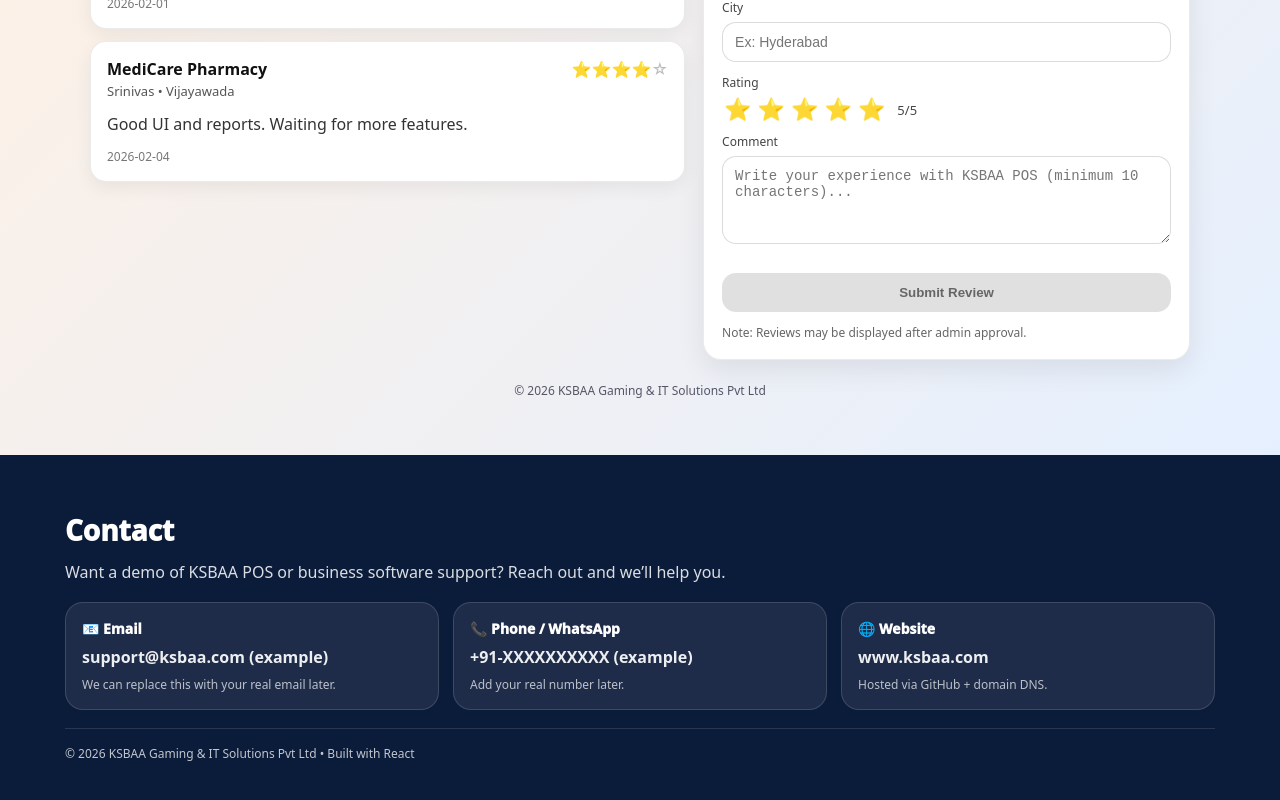
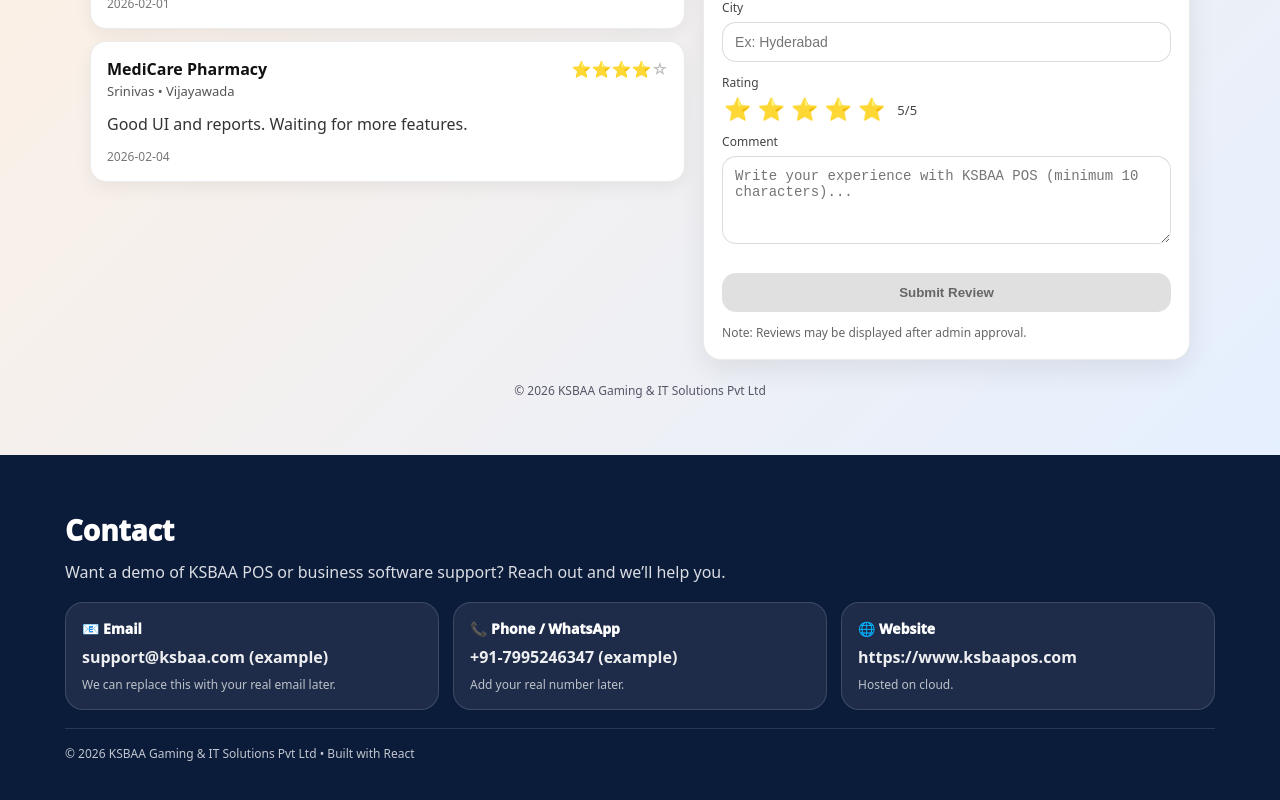
Before and after one commit to Taskmasterpro999/ksbaa-site, a React (Vite) app: page / in a window 1280 px wide. Shown: the part 2637-3437 px from the top of the page. Built offline with nearby package versions, Linux system fonts and the light colour scheme.

Commit message:
Update MainSite.jsx

```diff
--- a/src/components/MainSite.jsx
+++ b/src/components/MainSite.jsx
@@ -514,14 +514,14 @@
 
             <div style={contactCard}>
               <div style={contactTitle}>📞 Phone / WhatsApp</div>
-              <div style={contactText}>+91-XXXXXXXXXX (example)</div>
+              <div style={contactText}>+91-7995246347 (example)</div>
               <div style={contactHint}>Add your real number later.</div>
             </div>
 
             <div style={contactCard}>
               <div style={contactTitle}>🌐 Website</div>
-              <div style={contactText}>www.ksbaa.com</div>
-              <div style={contactHint}>Hosted via GitHub + domain DNS.</div>
+              <div style={contactText}>https://www.ksbaapos.com</div>
+              <div style={contactHint}>Hosted on cloud.</div>
             </div>
           </div>
 
```
